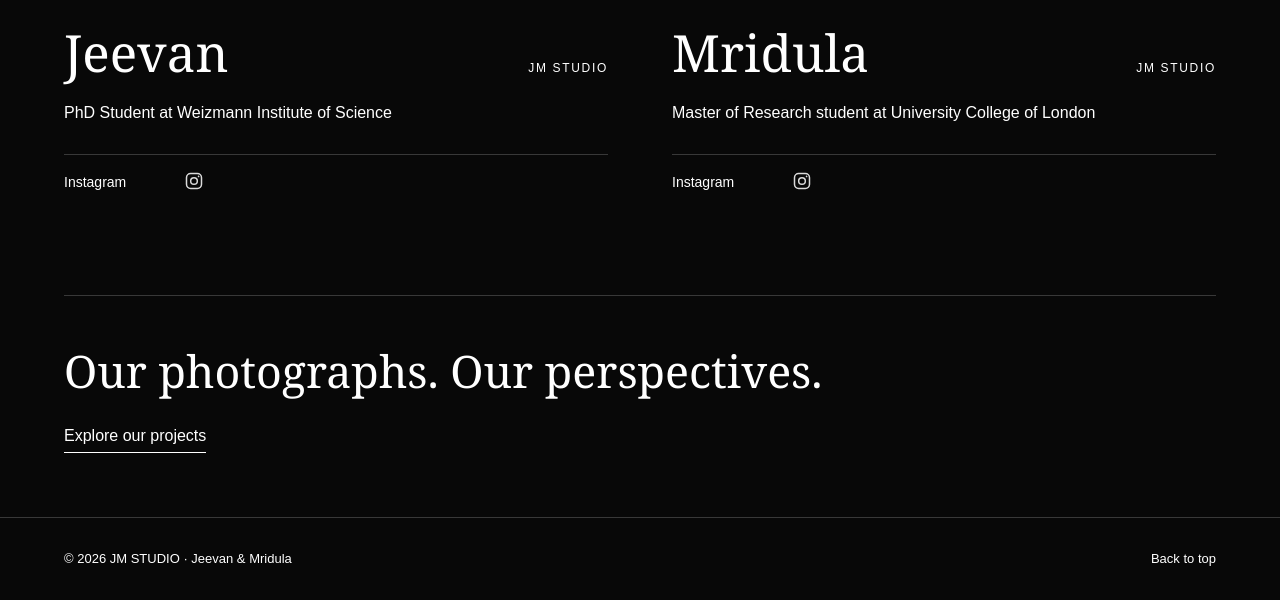
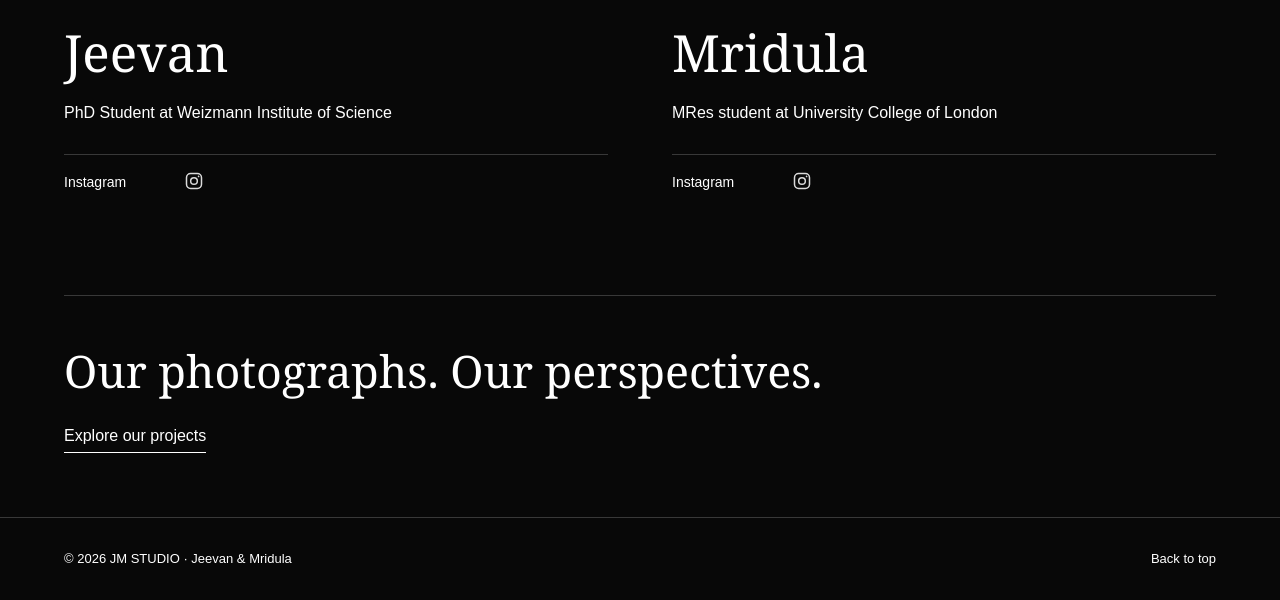
Before and after one commit to jee1kumar/jee1kumar, a plain HTML site: page about.html in a window 1280 px wide. Shown: the part 1128-1728 px from the top of the page. Drawn offline with Linux system fonts and the light colour scheme.

Commit message:
fixed about

```diff
--- a/about.html
+++ b/about.html
@@ -35,7 +35,7 @@
       <div class="section-heading">
         <!-- <h1 id="people-title">Behind the lens</h2> -->
         <!-- <span>MEET THE TWO OF US</span> -->
-      </div> -->
+      <!-- </div> --> -->
 
       <div class="people-grid">
         <article class="person" aria-labelledby="jeevan-name">
@@ -45,7 +45,7 @@
           </div>
           <div class="person-heading">
             <h3 id="jeevan-name">Jeevan</h3>
-            <span>JM STUDIO</span>
+            <!-- <span>JM STUDIO</span> -->
           </div>
           <!-- Replace this paragraph with Jeevan’s biography. -->
           <p class="bio">PhD Student at Weizmann Institute of Science</p>
@@ -78,10 +78,10 @@
           </div>
           <div class="person-heading">
             <h3 id="mridula-name">Mridula</h3>
-            <span>JM STUDIO</span>
+            <!-- <span>JM STUDIO</span> -->
           </div>
           <!-- Replace this paragraph with Mridula’s biography. -->
-          <p class="bio">Master of Research student at University College of London</p>
+          <p class="bio">MRes student at University College of London</p>
           <dl class="details">
             <!-- <div><dt>Education</dt><dd>Add your education here.</dd></div> -->
             <!-- <div><dt>Email</dt><dd>Add your email here.</dd></div> -->
```
